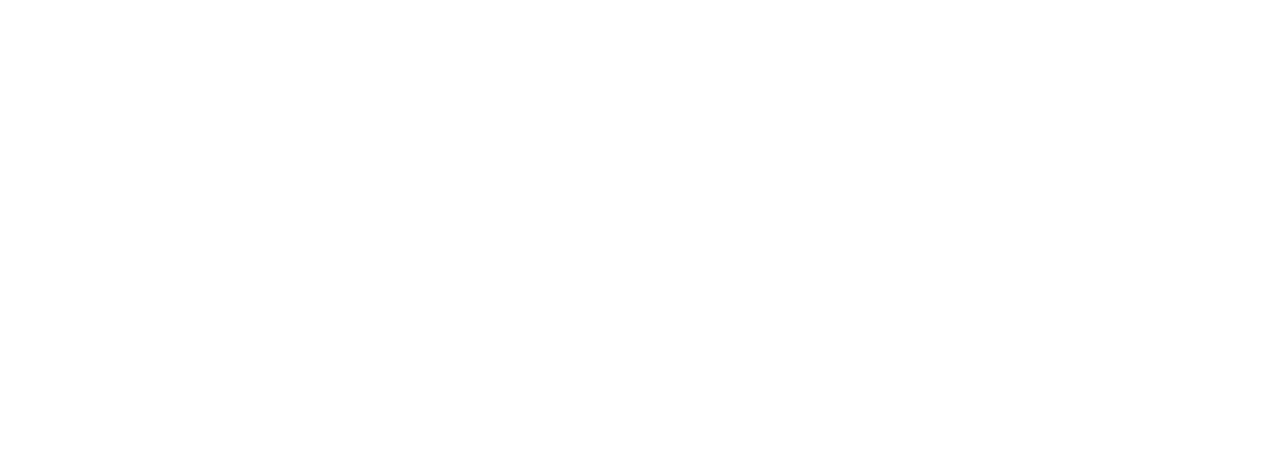
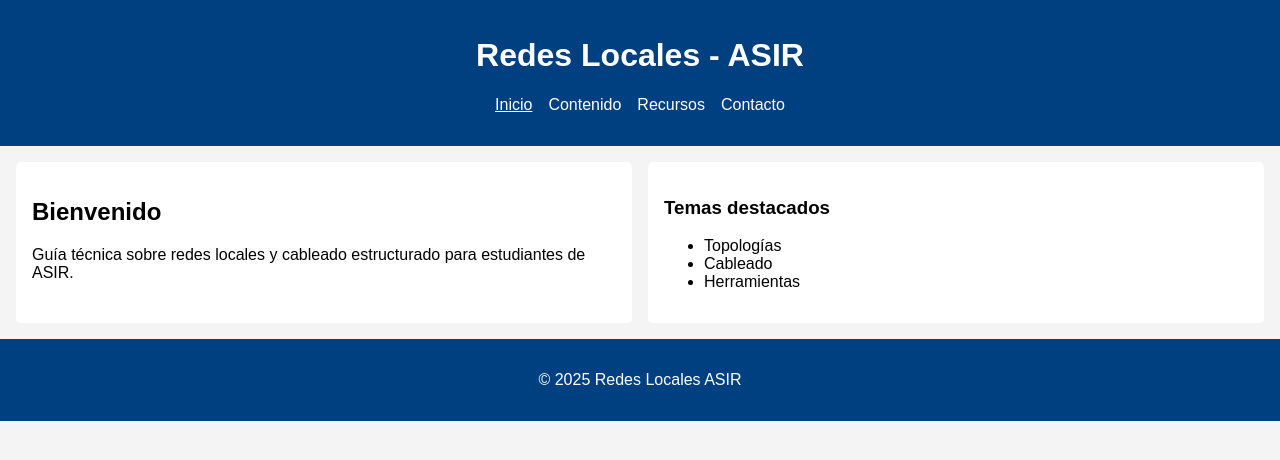
Before and after one commit to adrianlasir-wq/Portafolio-UD2yUD3, a plain HTML site: page index.html in a window 1280 px wide. Drawn offline with Linux system fonts and the light colour scheme; files that its build step writes are made by us from their sources.

Commit message:
creación index

```diff
--- /dev/null
+++ b/estilos.css
@@ -0,0 +1,65 @@
+/* Estructura básica */
+body {
+  font-family: Arial, sans-serif;
+  margin: 0;
+  background: #f4f4f4;
+}
+
+header, footer {
+  background: #004080;
+  color: white;
+  text-align: center;
+  padding: 1rem;
+}
+
+nav ul {
+  list-style: none;
+  padding: 0;
+  display: flex;
+  justify-content: center;
+  gap: 1rem;
+}
+
+nav a {
+  color: white;
+  text-decoration: none;
+}
+
+nav a.activo {
+  text-decoration: underline;
+}
+
+main {
+  display: flex;
+  flex-wrap: wrap;
+  justify-content: center;
+  padding: 1rem;
+  gap: 1rem;
+}
+
+section, article, aside {
+  background: white;
+  padding: 1rem;
+  border-radius: 5px;
+  flex: 1 1 300px;
+}
+
+/* Tablas y formularios */
+table, th, td {
+  border: 1px solid #ccc;
+  border-collapse: collapse;
+  padding: 0.5rem;
+}
+
+form {
+  display: flex;
+  flex-direction: column;
+  gap: 0.5rem;
+}
+
+/* Responsive */
+@media (max-width: 768px) {
+  nav ul {
+    flex-direction: column;
+  }
+}
--- a/index.html
+++ b/index.html
@@ -1,11 +1,42 @@
 <!DOCTYPE html>
-<html lang="en">
+<html lang="es">
 <head>
-    <meta charset="UTF-8">
-    <meta name="viewport" content="width=device-width, initial-scale=1.0">
-    <title>Document</title>
+  <meta charset="UTF-8">
+  <meta name="viewport" content="width=device-width, initial-scale=1.0">
+  <title>Inicio - Redes Locales ASIR</title>
+  <link rel="stylesheet" href="css/estilos.css">
 </head>
 <body>
+  <header>
+    <h1>Redes Locales - ASIR</h1>
+    <nav>
+      <ul>
+        <li><a href="index.html" class="activo">Inicio</a></li>
+        <li><a href="contenido.html">Contenido</a></li>
+        <li><a href="recursos.html">Recursos</a></li>
+        <li><a href="contacto.html">Contacto</a></li>
+      </ul>
+    </nav>
+  </header>
 
+  <main>
+    <section>
+      <h2>Bienvenido</h2>
+      <p>Guía técnica sobre redes locales y cableado estructurado para estudiantes de ASIR.</p>
+    </section>
+
+    <aside>
+      <h3>Temas destacados</h3>
+      <ul>
+        <li>Topologías</li>
+        <li>Cableado</li>
+        <li>Herramientas</li>
+      </ul>
+    </aside>
+  </main>
+
+  <footer>
+    <p>&copy; 2025 Redes Locales ASIR</p>
+  </footer>
 </body>
 </html>
```
